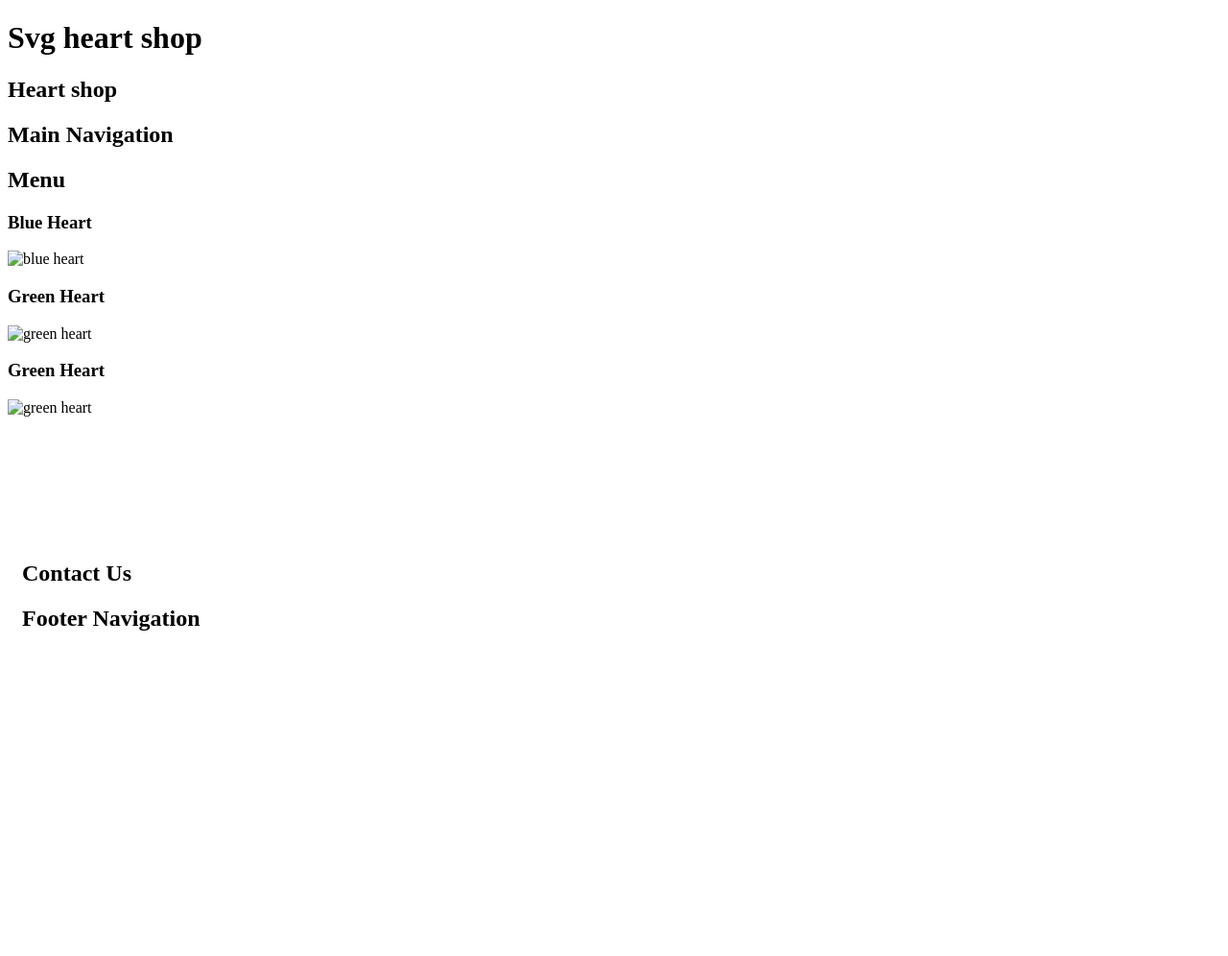
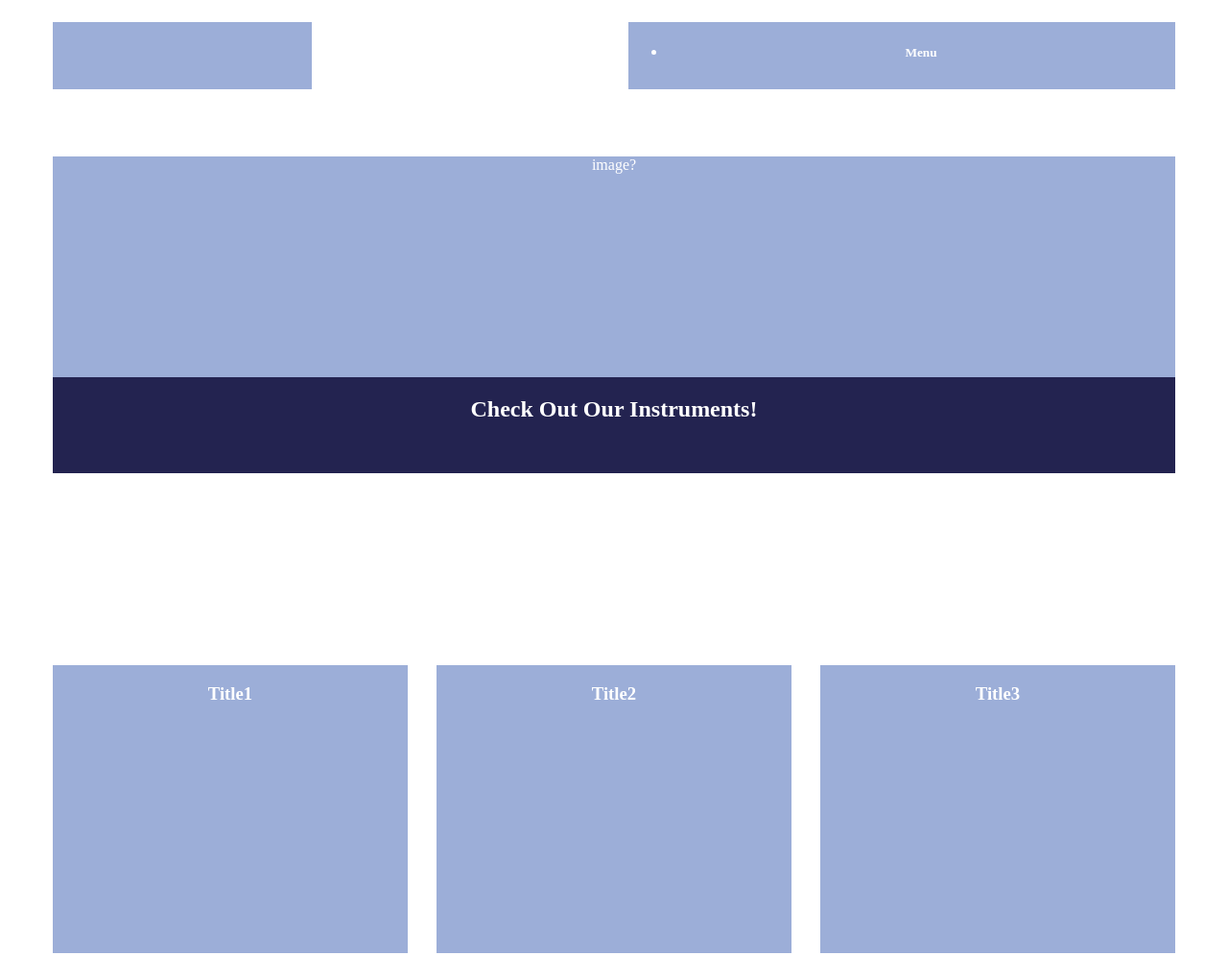
Before and after one commit to lidiyarogers2938/rogers_l_music_mixer, a plain HTML site: page index.html in a window 1280 px wide. Shown: the top 996 px of the page at 96% size. Before the commit the page ends 800 px from the top, so only its background shows below. Drawn offline with Linux system fonts and the light colour scheme; files that its build step writes are made by us from their sources.

Commit message:
addding logo

```diff
--- a/css/main.css
+++ b/css/main.css
@@ -5,7 +5,7 @@
     1. General Styles
     2. Grid
     3. Header
-    4. Main Hero Imageu
+    4. Main Hero Image
     5. Features
     6. Footer
 
@@ -14,20 +14,132 @@
 /* 1. ---General Styles--- */
 
 
+.hidden {
+    display: none;
+}
+
+.container {
+    width: 1200px;
+    margin: 0 auto;
+}
+
+.box-color {
+    background-color: rgb(156, 174, 216);
+    color: white;
+    text-align: center;
+}
+
+.box-color2  {
+    background-color: rgb(35, 35, 80);
+    color: #ffffff;
+    text-align: center;
+}
+
+
+
+/* 2. ---Grid--- */
+
+/* this is the exact same grid used in Adobe XD, we have recreated
+the grid using CSS. It is a class becasue we will use multiple grids */
+
+.grid {
+    display: grid;
+    padding-left: 15px;
+    padding-right: 15px;
+    grid-template-columns: repeat(12,70px);
+    grid-column-gap: 30px;
+}
+
+/* 3. ---Header--- */
+
+
+#header-logo {
+    height: 70px;
+    width: 270px;
+    grid-column: 1/4;
+    margin-top: 15px;
+}
+
+
+#header-nav{
+    height: 70px;
+    width: 570px;
+    grid-column: 7/-1;
+    margin-top: 15px;
+    text-align: center;
+}
+
+
+#header-nav-links {
+  display: inline-block;
+}
+
+
+/* 4. ---Main Hero Image--- */
+
+#hero {
+    margin-top: 70px;
+}
+
+#hero-image {
+    grid-column: 1/-1;
+    width: 1170px;
+    height: 330px;
+    grid-row: 1/3;
+}
+
+#tag-line {
+    grid-column: 1/-1;
+    height: 100px;
+    width: 1170px;
+    grid-row: 2/3;
+    align-self: end;
+}
+
+
+/* 5. ---Features--- */
+
+
+#features-con {
+    margin-top: 100px;
+
+}
+
+.feature {
+    width: 370px;
+    height: 300px;
+    grid-column: span 4;
+    margin-top: 100px;
+}
+
+
+
+
+/*box icons*/
+
+#icon1:hover{opacity: 0.5;
+}
+
+#icon2:hover{opacity: 0.5;
+}
+
+#icon3:hover{opacity: 0.5;}
 
 
 /* 6. ---Footer--- */
 
 #footer-con-full {
-    height: 100px;
+    height: 200px;
     margin-top: 150px;
 
 }
 
 #footer-nav {
-    width: 640px;
-    height: 70px;
+    width: 400px;
+    height: 60px;
     margin-top: 15px;
-    grid-column: 1/8;
+    grid-column: 5/8;
     margin-left: 15px;
+    text-align:center;
+    /*ASK HOW TO GET TEXT HIGHER IN FOOTER BOX*/
 }
--- a/index.html
+++ b/index.html
@@ -2,59 +2,124 @@
 <html lang="en">
 <head>
     <meta charset="UTF-8">
-    <meta http-equiv="X-UA-Compatible" content="IE=edge">
-    <meta name="viewport" content="width=device-width, initial-scale=1.0">
-    <title>Document</title>
-    <link href="/main.css" rel="stylesheet">
+    <title>Music Mixer</title>
+    <link href="/css/main.css" rel="stylesheet">
 </head>
 <body>
-    <h1 class="hidden">Svg heart shop</h1>
+    <h1 class="hidden">music mixer</h1>
     <div class="container">
 <header id="main-header" class="grid">
 <div id="header-logo" class="box-color">
-    <h2>Heart shop</h2>
+
+    <h2></h2>
 </div>
+
+<!--Main Navigation-->
 <nav id="header-nav" class="box-color">
     <h2 class="hidden">Main Navigation</h2>
-    <h2>Menu</h2>
+
+    <ul class="header-nav-links" id="nav-links">
+        <li>
+           <a href="#lightbox"></a>
+            <div class="sprite" id="background"></div>
+            <h5>Menu</h5>
+            </a>
+        </li>
 
 
+</nav>
+ </header>
+
+<!--Hero Image placement-->
+   <main>
     <section id="hero" class="grid">
         <div id="hero-image" class="box-color">
+       image?
+    </div>
 
 
-<!---Boxes-->
+    <!--tag line title-->
+        <div id="tag-line" class="box-color2">
+        <h2>Check Out Our Instruments!</h2>
+        </div>
+    </section>
+
+
+    <!---feature box-color-->
+    <section id="features-con" class="grid">
+        <h2 class="hidden">boxes</h2>
         <section class="feature box-color">
-                <h3>Blue Heart</h3>
+                <h3>Title1</h3>
+                <div class="redheart" id="redheart">
+              <img src="" alt="" width="" height="">
+            </div>
+        </section>
+
+        <section class="feature box-color">
+                <h3>Title2</h3>
                 <div class="blueheart" id="blueheart">
-                <img src="images/blueheart.svg" alt="blue heart" height="200" width="200">
+                <img src="images/" alt="" height="" width="">
                 </div>
         </section>
 
 
         <section class="feature box-color">
-                <h3>Green Heart</h3>
+                <h3>Title3</h3>
                 <div class="greenheart" id="greenheart">
-                <img src="images/greenheart.svg" alt="green heart" height="200" width="200">
+                <img src="images/" alt="" height="" width="">
             </div>
     </section>
 
 
     <section class="feature box-color">
-        <h3>Green Heart</h3>
-        <div class="greenheart" id="greenheart">
-        <img src="images/greenheart.svg" alt="green heart" height="200" width="200">
+        <h3>Title4</h3>
+        <div class="blueheart" id="blueheart">
+        <img src="images/" alt="" height="" width="">
         </div>
 </section>
+
+
+<section class="feature box-color">
+    <h3>Title5</h3>
+    <div class="blueheart" id="blueheart">
+    <img src="images/" alt="" height="" width="">
+    </div>
+</section>
+
+
+<section class="feature box-color">
+    <h3>Title6</h3>
+    <div class="blueheart" id="blueheart">
+    <img src="images/" alt="" height="" width="">
+    </div>
+</section>
+
+<section class="feature box-color">
+    <h3>Title7</h3>
+    <div class="blueheart" id="blueheart">
+    <img src="images/" alt="" height="" width="">
+    </div>
+</section>
+
+
+<section class="feature box-color">
+    <h3>Title8</h3>
+    <div class="blueheart" id="blueheart">
+    <img src="images/" alt="" height="" width="">
+    </div>
+</section>
+
+
+<section class="feature box-color">
+    <h3>Title9</h3>
+    <div class="blueheart" id="blueheart">
+    <img src="images/" alt="" height="" width="">
+    </div>
+</section>
+
   </main>
 
-
-
-
-
-
-
-
+  <!--End Of Boxes-->
 
 
   <!--footer-->
@@ -63,7 +128,7 @@
             <footer class="grid">
 
                 <nav id="footer-nav" class="box-color2">
-                <h2>Contact Us</h2>
+                    <h2>Contact Us!</h2>
                  <h2 class="hidden">Footer Navigation</h2>
                 </nav>
             </footer>
```
Also changed, not shown: images/logo.svg (added), 2 other files. Lines whose indentation alone changed are shown as unchanged.
